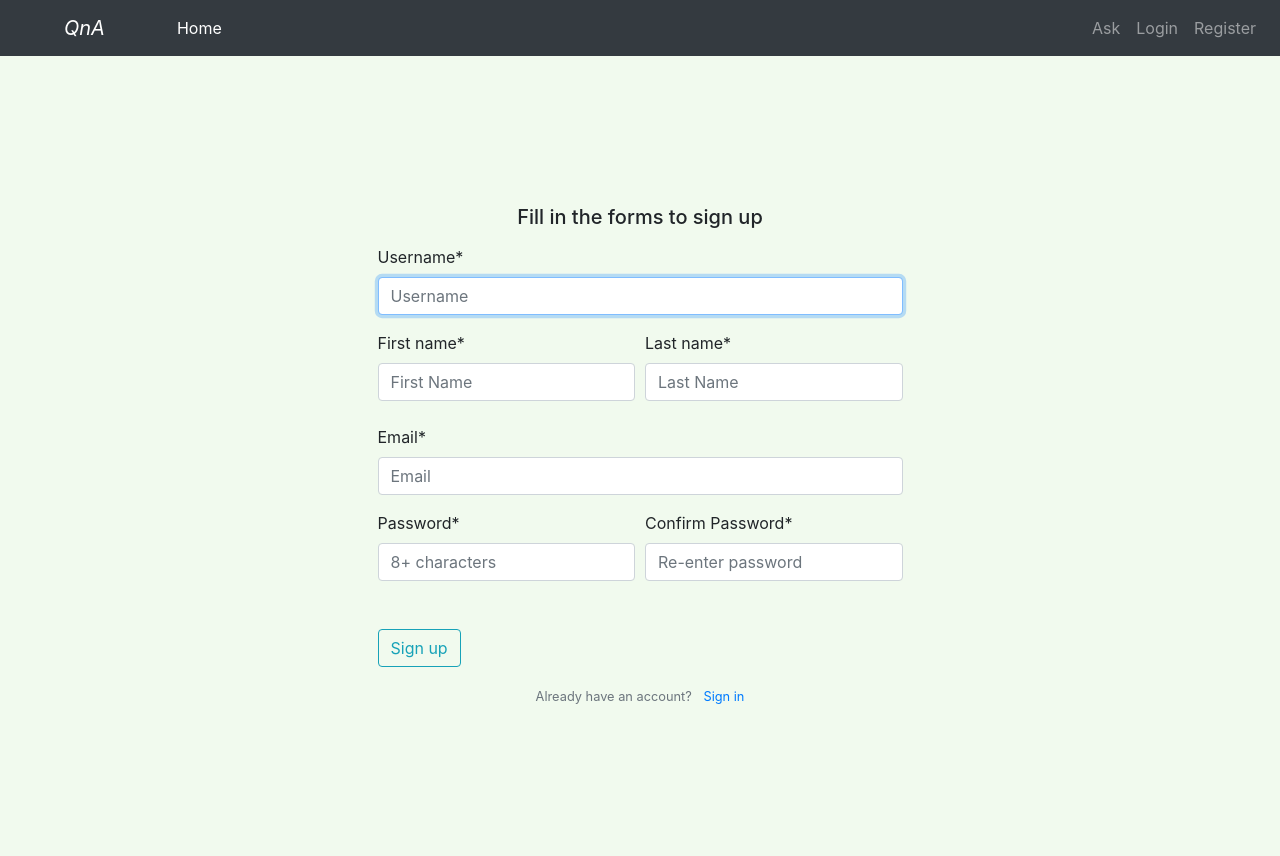
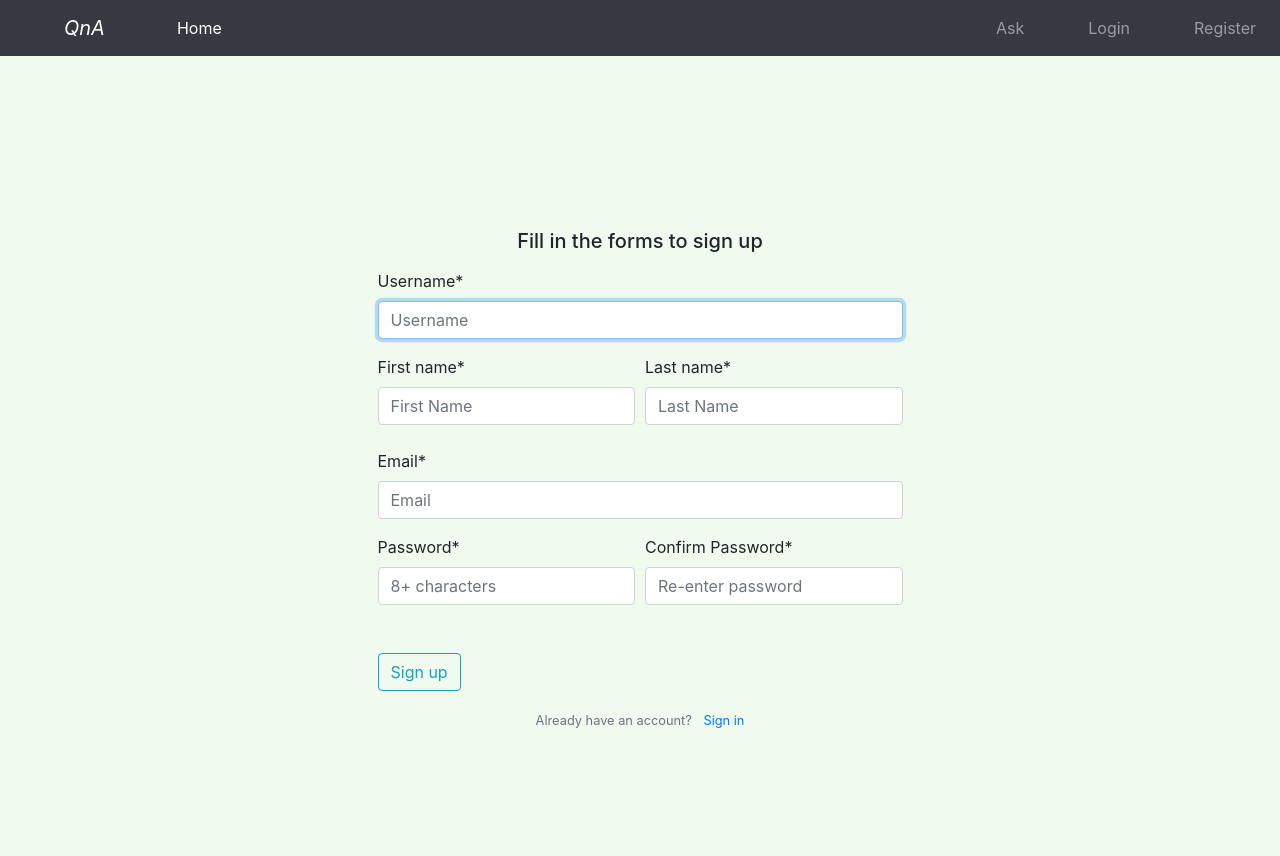
Before and after one commit to Oluwaniphise/Qna, a Django app: page /account/registration/ in a window 1280 px wide. Run offline with Django 3.2, Linux system fonts and the light colour scheme; some libraries are stand-ins or nearby versions.

Commit message:
fixed quser

```diff
--- a/QnA/views.py
+++ b/QnA/views.py
@@ -8,9 +8,11 @@ from django.contrib.auth.models import User
 
 def home(request):
     questions = Question.objects.all()
-    # user = Question.objects.get(user)
+    # question_user = Question.objects.get(user)
 
-    context = { 'questions':questions }
+    context = { 'questions':questions,
+    # 'question_user':question_user
+    }
 
     return render(request, 'index.html', context)
 
--- a/templates/account/registration.html
+++ b/templates/account/registration.html
@@ -19,7 +19,7 @@
 
 
 
-<div class="container vh-100 d-flex justify-content-center align-items-center">
+<div class="container pt-5 vh-100 d-flex justify-content-center align-items-center">
     <div class="col-md-6">
      <h5 class="text-center mb-3">Fill in the forms to sign up</h5>
 
--- a/templates/base.html
+++ b/templates/base.html
@@ -5,6 +5,7 @@
     <meta charset="UTF-8">
     <meta name="viewport" content="width=device-width, initial-scale=1.0">
     <title>{% block title %}{% endblock %}</title>
+
     <link rel="stylesheet" href="/static/bootstrap/css/bootstrap.min.css">
     <link rel="stylesheet" href="/static/fontawesome/cssfonts/all.css">
     <link rel="stylesheet" href="/static/css/style.css">
--- a/templates/details.html
+++ b/templates/details.html
@@ -8,7 +8,8 @@
       <div class="card">
           <div class="card-body">
 
-<p>{{q.question}}</p>
+ <h5>{{q.title}}</h5>
+ <p>{{q.details}}</p>
           </div>
       </div>
   </div>
--- a/templates/index.html
+++ b/templates/index.html
@@ -16,7 +16,7 @@
         <div class="col-md-6 mx-auto">
             <div class="card">
                 <div class="card-body">
-                    <small>{{user.first_name}} {{user.last_name}}</small>
+                    <small>{{q.user.first_name}} {{q.user.last_name}}</small>
                     <small class="ml-2 text-align-right">{{q.created}}</small>
                     <h5><a href="/details/{{q.slug}}">{{q.title}}</a></h5>
                    <p>{{ q.details }}</p>
@@ -34,4 +34,7 @@
 
 
 
+
+
+
 {% endblock %}
--- a/templates/navbar.html
+++ b/templates/navbar.html
@@ -11,7 +11,7 @@
     <div class="collapse navbar-collapse" id="navbarSupportedContent">
       <div class="navbar-nav mr-auto">
 
-          <a class="nav-link nav-item active ml-5" href="/">Home <span class="sr-only">(current)</span></a>
+          <a class="nav-link ml-5 nav-item active " href="/">Home <span class="sr-only">(current)</span></a>
        </div>
 
     <div class="navbar-nav">
@@ -25,8 +25,8 @@
       {% else %}
 
         <a class="nav-link nav-item ml-5" href="{% url 'ask' %}"> Ask</a>
-        <a class="nav-link nav-item" href="{% url 'login' %}">Login</a>
-        <a class="nav-link nav-item" href="{% url 'register' %}">Register</a>
+        <a class="nav-link nav-item ml-5" href="{% url 'login' %}">Login</a>
+        <a class="nav-link nav-item ml-5" href="{% url 'register' %}">Register</a>
 
         {% endif %}
       </div>
```
Also changed, not shown: QnA/models.py (+18 -1 lines), QnA/migrations/0002_auto_20201031_1900.py (added).
